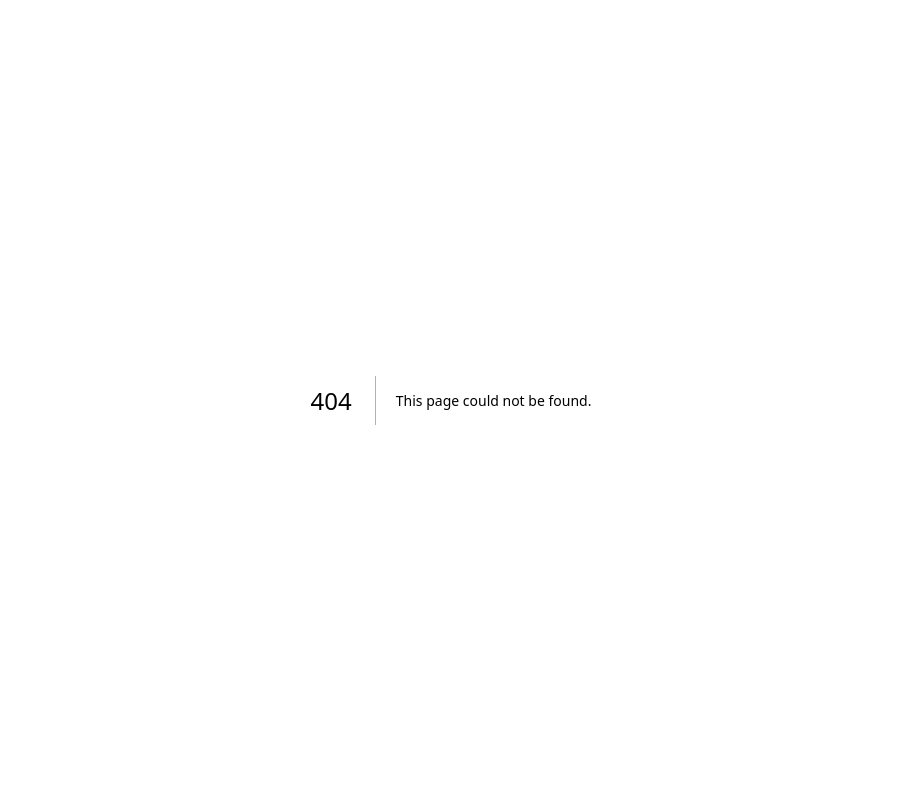
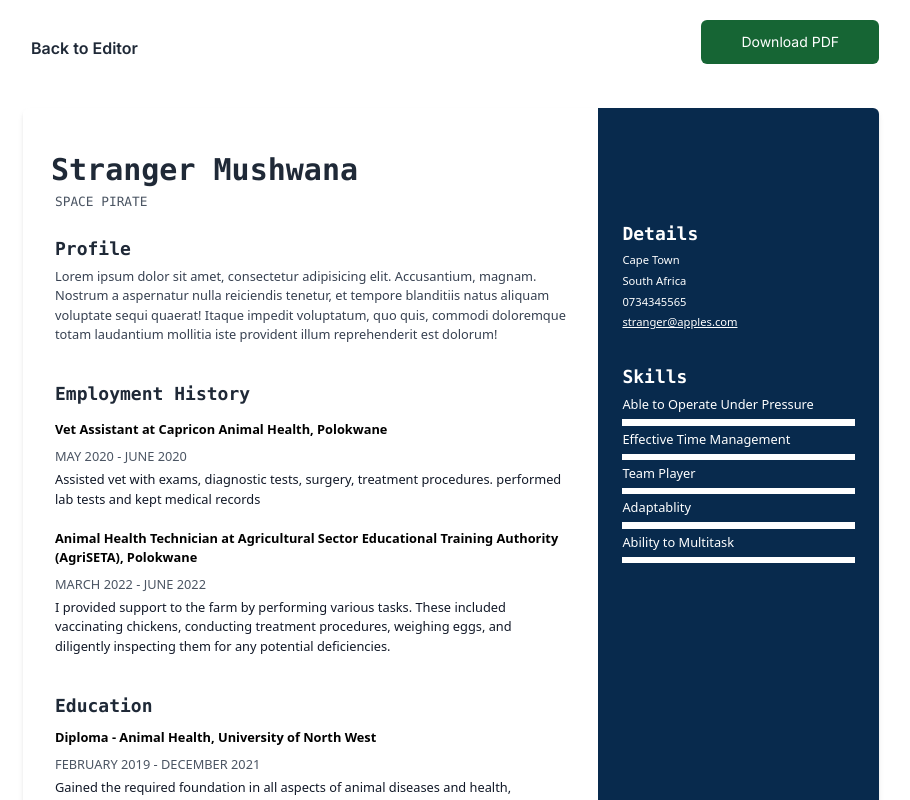
Before and after one commit to strangermushwana/resume-builder, a Next.js app: page /resume/JiGh_31GA20JabpZBfa in a window 1280 px wide. Before the commit this address had no page. Shown: the top 800 px of the page, without its empty margins (189-1099 px from the left). Built offline with nearby package versions, Linux system fonts and the light colour scheme.

Commit message:
created resume preview

```diff
--- a/app/components/Resume.tsx
+++ b/app/components/Resume.tsx
@@ -1,9 +1,10 @@
+import Link from 'next/link'
 import React from 'react'
 
 export default function Resume({ personalDetails }) {
   console.log(personalDetails)
   return (
-    <div className="flex flex-col items-center font-mono justify-center h-full px-[7.5rem] py-6">
+    <div className="flex flex-col items-center font-mono justify-center h-full px-[7.5rem] pb-6">
       <div className="flex shadow-md w-full h-full bg-white rounded-md">
         <div className="w-[70%] px-6 py-8">
           <h2 className="text-xl font-bold mt-2 p-1 text-gray-800">
@@ -109,9 +110,12 @@ export default function Resume({ personalDetails }) {
         </div>
       </div>
       <div className="flex space-x-2 px-2 my-3 text-white items-center">
-        <button className="px-10 rounded-md py-3 bg-red-300 hover:bg-red-500 text-sm">
+        <Link
+          href="/resume/JiGh_31GA20JabpZBfa"
+          className="px-10 rounded-md py-3 bg-red-300 hover:bg-red-500 text-sm"
+        >
           Preview
-        </button>
+        </Link>
         <button className="px-10 rounded-md py-3 bg-green-500 hover:bg-green-300 text-sm">
           Download
         </button>
--- a/app/page.tsx
+++ b/app/page.tsx
@@ -22,7 +22,34 @@ export default function Home() {
           <Skills />
         </div>
       </div>
-      <div className="bg-gray-500 w-1/2">
+      <div className="flex flex-col bg-gray-500 w-1/2">
+        <div className="flex items-center px-[7.5rem] p-2">
+          <svg
+            id="SvgjsSvg1011"
+            width="20"
+            height="20"
+            xmlns="http://www.w3.org/2000/svg"
+            version="1.1"
+            xmlnsXlink="http://www.w3.org/1999/xlink"
+          >
+            <defs id="SvgjsDefs1012"></defs>
+            <g id="SvgjsG1013">
+              <svg
+                xmlns="http://www.w3.org/2000/svg"
+                viewBox="0 0 512 512"
+                width="20"
+                height="20"
+              >
+                <path
+                  d="M403.002 217.001C388.998 148.002 328.998 96 256 96c-57.998 0-107.998 32.998-132.998 81.001C63.002 183.002 16 233.998 16 296c0 65.996 53.999 120 120 120h260c55 0 100-45 100-100 0-52.998-40.996-96.001-92.998-98.999zM213.333 362.667 138.667 288l29.864-29.864 44.802 44.802L324.271 192l29.865 29.864-140.803 140.803z"
+                  fill="#000"
+                  className="color000 svgShape"
+                ></path>
+              </svg>
+            </g>
+          </svg>
+          <span className="ml-2 text-white text-xs">Saved</span>
+        </div>
         <Resume personalDetails={personalDetails} />
       </div>
     </main>
--- /dev/null
+++ b/app/resume/[id]/page.tsx
@@ -0,0 +1,149 @@
+'use client'
+
+import Link from 'next/link'
+import React, { useEffect, useState } from 'react'
+
+export default function EditResume() {
+  const [active, setActive] = useState(false)
+
+  const isActive = () => {
+    window.scrollY > 5 ? setActive(true) : setActive(false)
+  }
+
+  useEffect(() => {
+    window.addEventListener('scroll', isActive)
+    return () => {
+      window.removeEventListener('scroll', isActive)
+    }
+  }, [])
+  return (
+    <>
+      <div
+        className={
+          active
+            ? 'sticky top-0 text-white bg-gray-800 py-4'
+            : 'sticky top-0 text-gray-800 py-4'
+        }
+      >
+        <div className="flex items-center justify-between max-w-[1096px] px-[7.5rem] mx-auto">
+          <div className="text-[1rem] cursor-pointer font-semibold hover:underline p-2 mt-3">
+            <Link href="/">Back to Editor</Link>
+          </div>
+          <button className="px-10 rounded-md py-3 text-white bg-green-800 hover:bg-green-700 text-sm">
+            Download PDF
+          </button>
+        </div>
+      </div>
+
+      <div className="max-w-[1096px] flex flex-col items-center mx-auto font-mono h-[1123px] justify-center px-[7.5rem] py-6">
+        <div className="flex shadow-md w-full h-full bg-white rounded-md">
+          <div className="w-[70%] px-6 py-8">
+            <h2 className="text-3xl font-bold mt-2 p-1 text-gray-800">
+              Stranger Mushwana
+            </h2>
+            <div className="text-[0.8rem] pl-2 text-gray-600 uppercase">
+              Space Pirate
+            </div>
+            <div className="font-sans mt-3 p-2">
+              <h2 className="font-semibold text-lg my-1 font-mono text-gray-800">
+                Profile
+              </h2>
+              <div className="text-[0.8rem] text-gray-700">
+                Lorem ipsum dolor sit amet, consectetur adipisicing elit.
+                Accusantium, magnam. Nostrum a aspernatur nulla reiciendis
+                tenetur, et tempore blanditiis natus aliquam voluptate sequi
+                quaerat! Itaque impedit voluptatum, quo quis, commodi doloremque
+                totam laudantium mollitia iste provident illum reprehenderit est
+                dolorum!
+              </div>
+            </div>
+            <div className="font-sans p-2 mt-5">
+              <h2 className="font-semibold text-lg font-mono text-gray-800">
+                Employment History
+              </h2>
+              <div className="mt-3">
+                <div className="font-sans text-[0.8rem] font-semibold my-2">
+                  Vet Assistant at Capricon Animal Health, Polokwane
+                </div>
+                <div className="text-[0.8rem] font-thin mb-1 text-gray-600 uppercase">
+                  May 2020 - June 2020
+                </div>
+                <div className="text-[0.8rem] font-[3rem] text-gray-900">
+                  Assisted vet with exams, diagnostic tests, surgery, treatment
+                  procedures. performed lab tests and kept medical records
+                </div>
+              </div>
+              <div className="mt-5">
+                <div className="font-sans text-[0.8rem] font-semibold my-2">
+                  Animal Health Technician at Agricultural Sector Educational
+                  Training Authority (AgriSETA), Polokwane
+                </div>
+                <div className="text-[0.8rem] font-thin mb-1 text-gray-600 uppercase">
+                  March 2022 - June 2022
+                </div>
+                <div className="text-[0.8rem] font-[3rem] text-gray-900">
+                  I provided support to the farm by performing various tasks.
+                  These included vaccinating chickens, conducting treatment
+                  procedures, weighing eggs, and diligently inspecting them for
+                  any potential deficiencies.
+                </div>
+              </div>
+            </div>
+            <div className="font-sans p-2 mt-5">
+              <h2 className="font-semibold text-lg font-mono text-gray-800">
+                Education
+              </h2>
+              <div className="history">
+                <div className="font-sans text-[0.8rem] font-semibold my-2">
+                  Diploma - Animal Health, University of North West
+                </div>
+                <div className="text-[0.8rem] font-thin mb-1 text-gray-600 uppercase">
+                  February 2019 - December 2021
+                </div>
+                <div className="text-[0.8rem] font-[3rem] text-gray-900">
+                  Gained the required foundation in all aspects of animal
+                  diseases and health, including anatomy and physiology,
+                  nutrition, pharmacology and toxicology
+                </div>
+              </div>
+            </div>
+          </div>
+          <div className="bg-[#082A4D] w-[34%] text-white px-6 pt-[7rem] rounded-r-md">
+            <h2 className="font-semibold text-lg font-mono">Details</h2>
+            <div className="font-sans">
+              <div className="text-[0.7rem] my-1">Cape Town</div>
+              <div className="text-[0.7rem] my-1">South Africa</div>
+              <div className="text-[0.7rem] my-1">0734345565</div>
+              <div className="text-[0.7rem] mb-1 underline">
+                stranger@apples.com
+              </div>
+              <div className="mt-8">
+                <h2 className="font-semibold text-lg font-mono">Skills</h2>
+                <div className="text-[0.8rem] my-1">
+                  Able to Operate Under Pressure
+                  <div className="w-full p-[0.2rem] mt-[0.3rem] bg-white"></div>
+                </div>
+                <div className="text-[0.8rem] my-1">
+                  Effective Time Management
+                  <div className="w-full p-[0.2rem] mt-[0.3rem] bg-white"></div>
+                </div>
+                <div className="text-[0.8rem] my-1">
+                  Team Player
+                  <div className="w-full p-[0.2rem] mt-[0.3rem] bg-white"></div>
+                </div>
+                <div className="text-[0.8rem] my-1">
+                  Adaptablity
+                  <div className="w-full p-[0.2rem] mt-[0.3rem] bg-white"></div>
+                </div>
+                <div className="text-[0.8rem] my-1">
+                  Ability to Multitask
+                  <div className="w-full p-[0.2rem] mt-[0.3rem] bg-white"></div>
+                </div>
+              </div>
+            </div>
+          </div>
+        </div>
+      </div>
+    </>
+  )
+}
```
